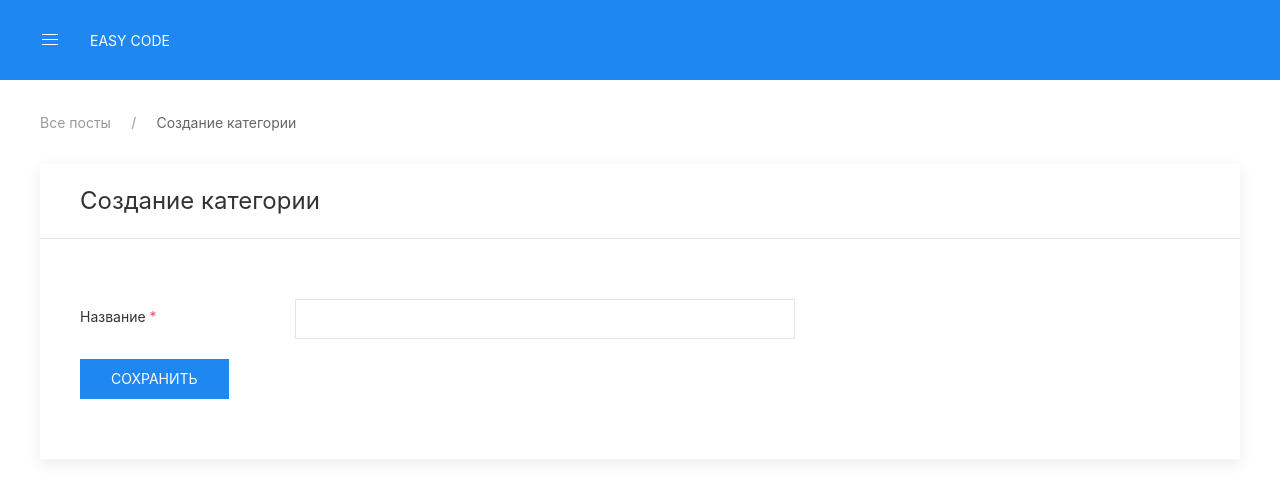
After one commit to UserNikita/easycode_django, a Django app: page /category/add/ in a window 1280 px wide. The commit adds this page. Shown: the top 500 px of the page. Run offline with Django 3.2, Linux system fonts and the light colour scheme; the visitor is signed in with stand-in values (Sample User, id 1); some libraries are stand-ins or nearby versions.

Commit message:
Добавлена возможность создавать и редактировать категории постов

```diff
--- a/apps/blog/forms.py
+++ b/apps/blog/forms.py
@@ -1,6 +1,6 @@
 from django import forms
 from django_summernote.widgets import SummernoteWidget
-from .models import Post
+from .models import Post, Category
 
 
 class PostFormAdmin(forms.ModelForm):
@@ -25,3 +25,12 @@ class PostForm(forms.ModelForm):
             'tags': forms.SelectMultiple(attrs={'class': 'uk-select uk-form-width-large'}),
             'draft': forms.CheckboxInput(attrs={'class': 'uk-checkbox'}),
         }
+
+
+class CategoryForm(forms.ModelForm):
+    class Meta:
+        model = Category
+        fields = ('title',)
+        widgets = {
+            'title': forms.TextInput(attrs={'class': 'uk-input uk-form-width-large'}),
+        }
--- /dev/null
+++ b/apps/blog/templates/blog/category_create.html
@@ -0,0 +1,8 @@
+{% extends 'blog/category_update.html' %}
+
+{% block breadcrumb %}
+    <li><a href="{% url 'blog:post_list' %}">Все посты</a></li>
+    <li><span>Создание категории</span></li>
+{% endblock %}
+
+{% block card_title %}Создание категории{% endblock %}
--- a/apps/blog/templates/blog/category_sidebar.html
+++ b/apps/blog/templates/blog/category_sidebar.html
@@ -12,6 +12,12 @@
                             <a href="{% url 'blog:post_add' %}">
                                 <span uk-icon="plus" class="uk-margin-small-right"></span>
                                 Создать пост
+                            </a>
+                        </li>
+                        <li>
+                            <a href="{% url 'blog:category_add' %}">
+                                <span uk-icon="plus" class="uk-margin-small-right"></span>
+                                Создать категорию
                             </a>
                         </li>
                     </ul>
--- /dev/null
+++ b/apps/blog/templates/blog/category_update.html
@@ -0,0 +1,39 @@
+{% extends 'base.html' %}
+
+{% block breadcrumb %}
+    <li><a href="{% url 'blog:post_list' %}">Все посты</a></li>
+    <li><span>Редактирование категории</span></li>
+{% endblock %}
+
+{% block content %}
+    <div class="uk-card uk-card-default">
+        <div class="uk-card-header">
+            <div class="uk-grid-small uk-flex-middle" uk-grid>
+                <div class="uk-width-expand">
+                    <h3 class="uk-card-title uk-margin-remove-bottom">
+                        {% block card_title %}Редактирование категории{% endblock %}
+                    </h3>
+                </div>
+            </div>
+        </div>
+        <div class="uk-card-body">
+            <form method="post" class="uk-form-horizontal">
+                {% csrf_token %}
+
+                {% if form.non_field_errors %}
+                    <div class="uk-text-danger">
+                        {{ form.non_field_errors }}
+                    </div>
+                {% endif %}
+
+                {% include 'blog/form_field.html' with field=form.title %}
+
+                <div class="uk-margin">
+                    <button type="submit" class="uk-button uk-button-primary">
+                        Сохранить
+                    </button>
+                </div>
+            </form>
+        </div>
+    </div>
+{% endblock %}
--- a/apps/blog/urls.py
+++ b/apps/blog/urls.py
@@ -33,6 +33,16 @@ urlpatterns = [
         name='post_delete'
     ),
     re_path(
+        route=r'^category/add/$',
+        view=CategoryCreateView.as_view(),
+        name='category_add'
+    ),
+    re_path(
+        route=r'^category/(?P<pk>\d+)/edit/$',
+        view=CategoryUpdateView.as_view(),
+        name='category_edit'
+    ),
+    re_path(
         route=r'^comment/(?P<pk>\d+)/delete/$',
         view=CommentDeleteView.as_view(),
         name='comment_delete'
--- a/apps/blog/views.py
+++ b/apps/blog/views.py
@@ -95,6 +95,20 @@ class PostDeleteView(PermissionRequiredMixin, DeleteView):
         return reverse('blog:post_list')
 
 
+class CategoryCreateView(PermissionRequiredMixin, CreateView):
+    template_name = 'blog/category_create.html'
+    model = Category
+    form_class = CategoryForm
+    permission_required = ['blog.create_category']
+
+
+class CategoryUpdateView(PermissionRequiredMixin, UpdateView):
+    template_name = 'blog/category_update.html'
+    model = Category
+    form_class = CategoryForm
+    permission_required = ['blog.change_category']
+
+
 class CommentDeleteView(UserPassesTestMixin, DeleteView):
     model = Comment
 
```
